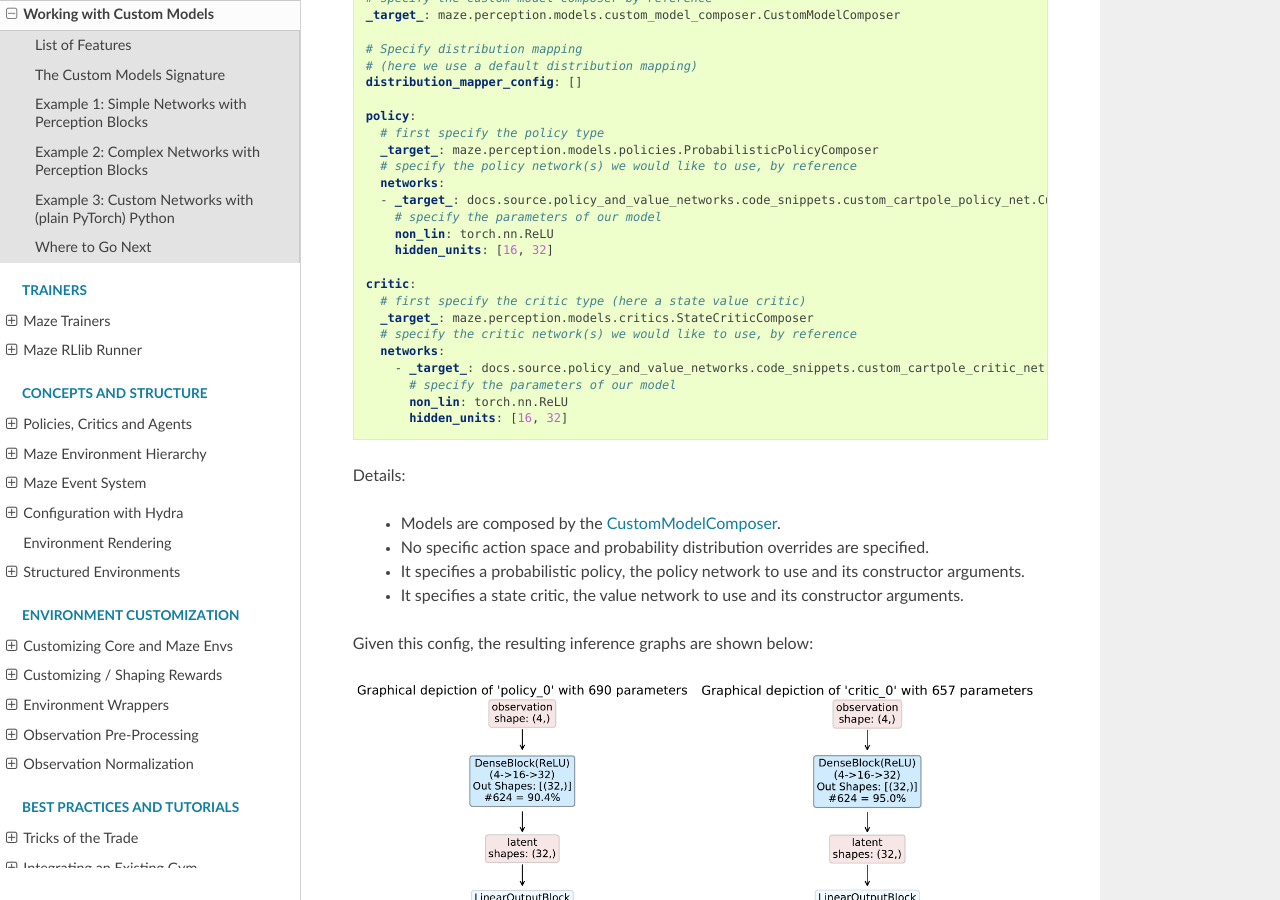
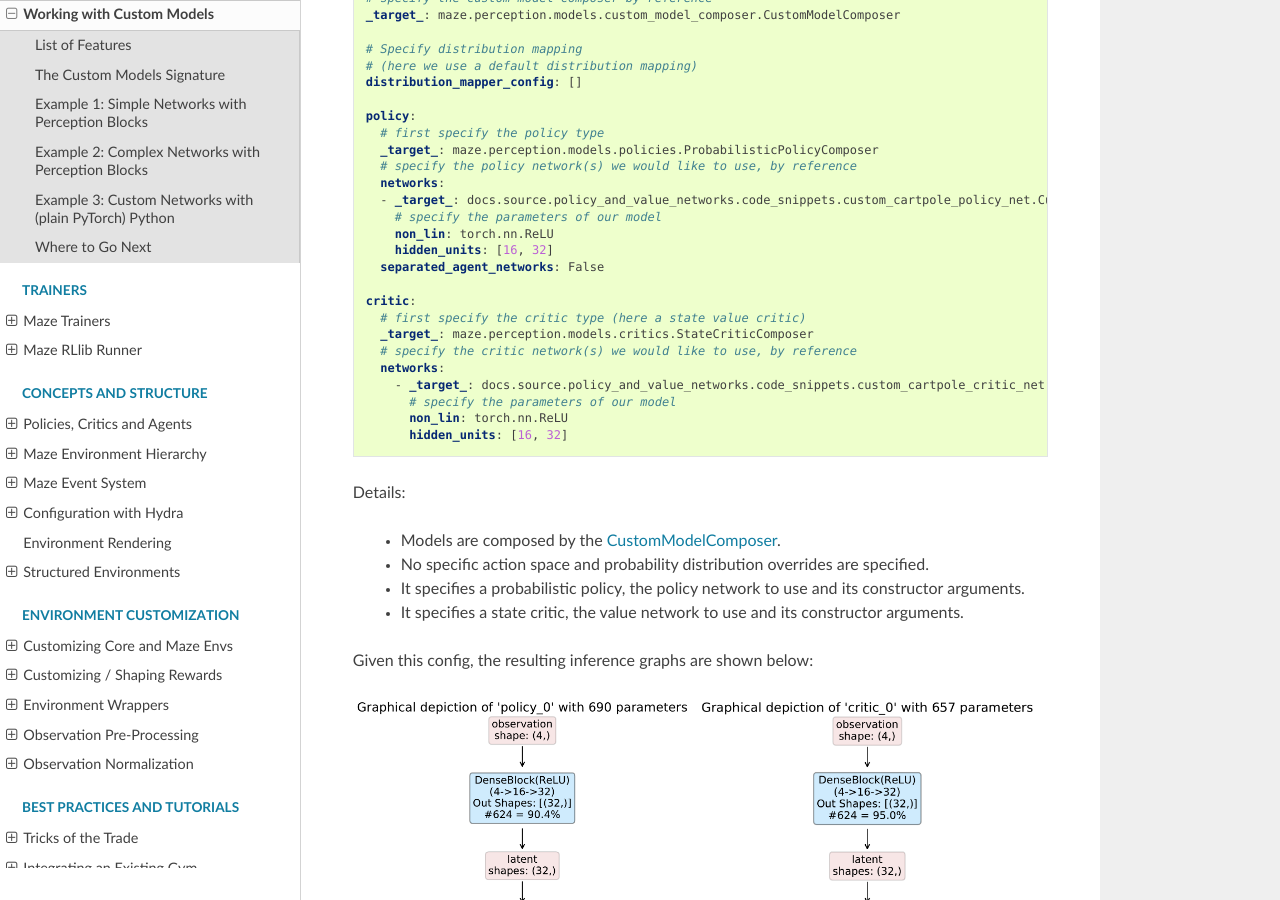
Before and after one commit to enlite-ai/maze, a Sphinx documentation site: the page built from docs/source/policy_and_value_networks/perception_custom_models.rst, in a window 1280 px wide and 900 px high, scrolled down 4025 px. Built offline with Sphinx 7.4.7 and the Read the Docs theme 2.0.0, drawn with Linux system fonts in a browser that asks for light colours; some of the changed text lies outside the part shown.

Commit message:
RL-567: Update Cartpole policy configurations and tests
(Issue RL-567 - Multi-Agent Actor-Critic)

```diff
--- a/docs/source/policy_and_value_networks/code_snippets/custom_cartpole_net.yaml
+++ b/docs/source/policy_and_value_networks/code_snippets/custom_cartpole_net.yaml
@@ -16,6 +16,7 @@ policy:
     # specify the parameters of our model
     non_lin: torch.nn.ReLU
     hidden_units: [16, 32]
+  separated_agent_networks: False
 
 critic:
   # first specify the critic type (here a state value critic)
--- a/docs/source/policy_and_value_networks/code_snippets/custom_complex_net.yaml
+++ b/docs/source/policy_and_value_networks/code_snippets/custom_complex_net.yaml
@@ -15,6 +15,7 @@ policy:
     # specify the parameters of our model
     non_lin: torch.nn.ReLU
     hidden_units: [128]
+  separated_agent_networks: False
 
 critic:
   # first specify the critic type (single step in this example)
--- a/docs/source/policy_and_value_networks/code_snippets/custom_plain_cartpole_net.yaml
+++ b/docs/source/policy_and_value_networks/code_snippets/custom_plain_cartpole_net.yaml
@@ -17,6 +17,7 @@ policy:
     hidden_layer_0: 16
     hidden_layer_1: 32
     use_bias: True
+  separated_agent_networks: False
 
 
 critic:
```
Also changed, not shown: 3 other files.
